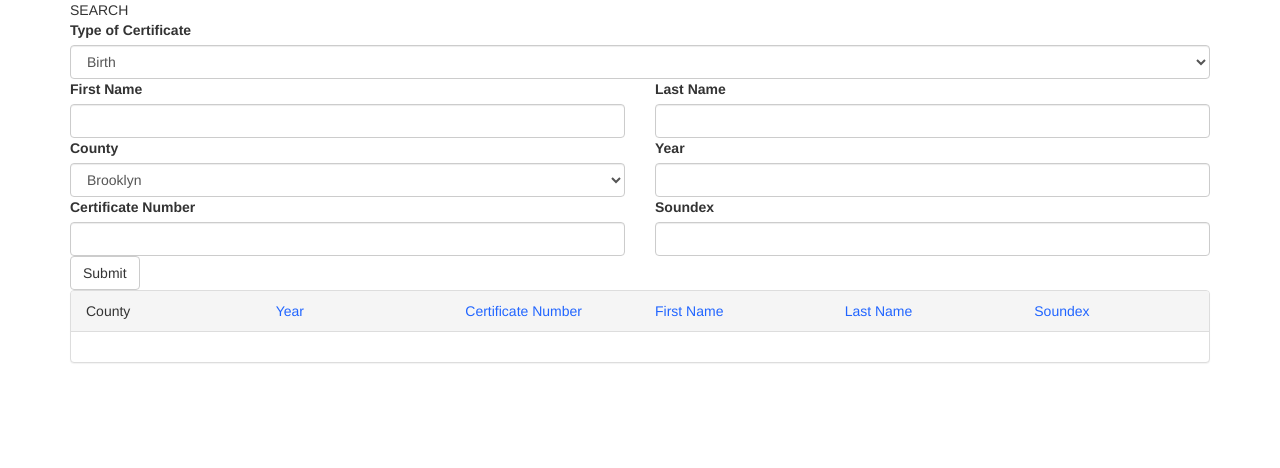
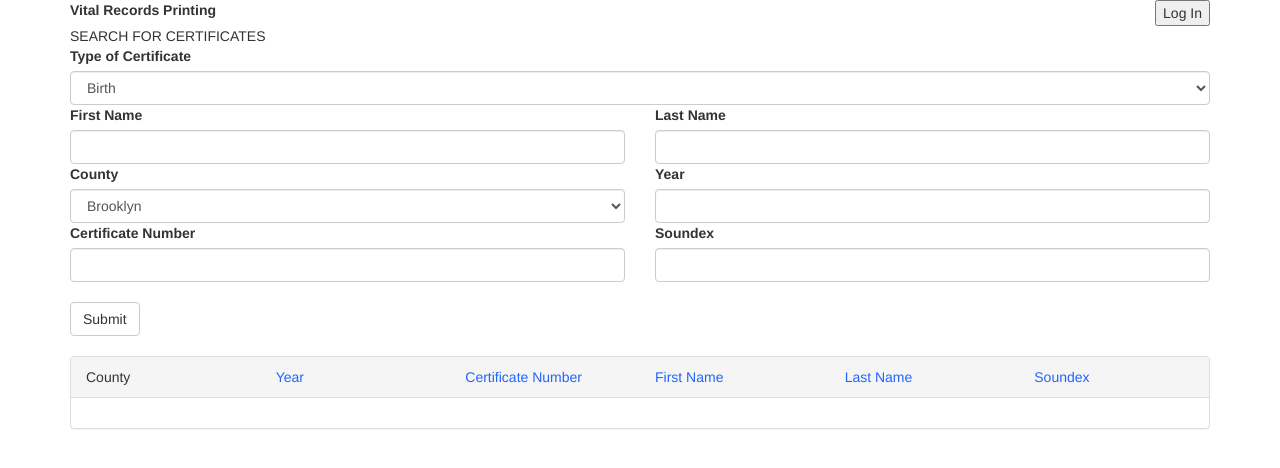
Before and after one commit to nycrecords/vital-records-printing, a Flask app: page /search in a window 1280 px wide. Shown: the top 468 px of the page. Run offline with Flask 2, Linux system fonts and the light colour scheme; data that the repository does not hold is empty; some libraries are stand-ins or nearby versions.

Commit message:
Basic Header WIP

```diff
--- a/app/templates/base.html
+++ b/app/templates/base.html
@@ -7,6 +7,14 @@
 </head>
 
 <body>
+
+<header>
+    <div id="header" class="container">
+        <b>Vital Records Printing</b>
+{#        <button onclick=alert('Hello') style="float: right">Log In</button>#}
+        <input type="button" style="float: right" value="Log In">
+    </div>
+</header>
 
 <div class="container">
     {% block content %}{% endblock %}
--- a/app/templates/search.html
+++ b/app/templates/search.html
@@ -5,7 +5,7 @@
 {% endblock %}
 
 {% block content %}
-    SEARCH <br>
+    SEARCH FOR CERTIFICATES <br>
 
     <form id="search-form" method="post" action="{{ url_for("search") }}">
         {{ form.hidden_tag() }}
@@ -61,9 +61,11 @@
         {{ form.soundex_sort(hidden="true") }}
         {{ form.start(hidden="true") }}
 
+        <br>
         <button type="submit" class="btn btn-default">Submit</button>
     </form>
 
+    <br>
     <div class="panel panel-default">
         <div class="panel-heading">
             <div class="row">
```
